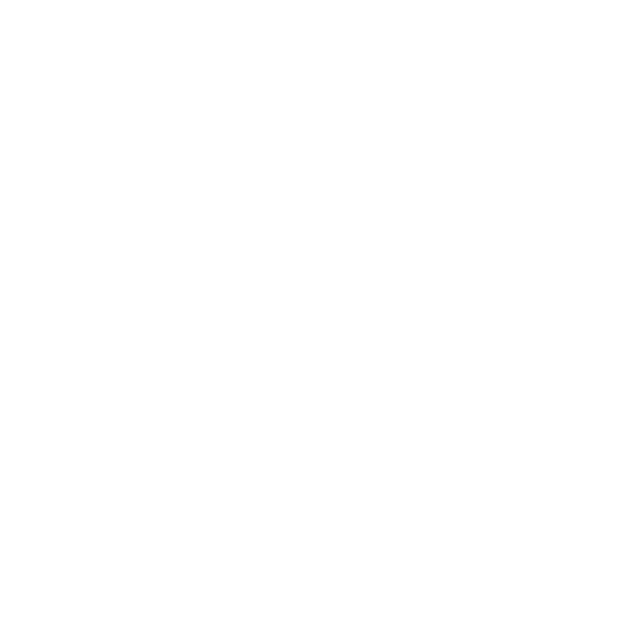
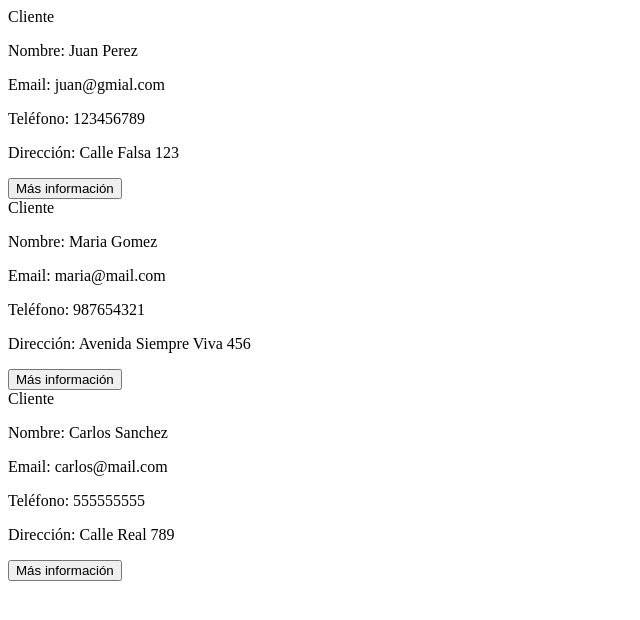
Before and after one commit to valenan/pv_tp_final_grupo2, a React (Vite) app: page / in a window 1280 px wide. Shown: the top 620 px of the page, without its empty margins (0-640 px from the left). Built offline with nearby package versions, Linux system fonts and the light colour scheme.

Commit message:
Correccion de errores, prueba de funcionamiento - Angulo

```diff
--- a/package.json
+++ b/package.json
@@ -10,7 +10,9 @@
     "preview": "vite preview"
   },
   "dependencies": {
+    "bootstrap": "^5.3.8",
     "react": "^19.2.6",
+    "react-bootstrap": "^2.10.10",
     "react-dom": "^19.2.6"
   },
   "devDependencies": {
--- a/src/App.jsx
+++ b/src/App.jsx
@@ -1,6 +1,10 @@
-
+import ListaClientes from './views/ListaClientes';
 function App() {
-
+  return (
+    <div>
+      <ListaClientes />
+    </div>
+  );
 }
 
 export default App
--- a/src/components/ClienteCard.jsx
+++ b/src/components/ClienteCard.jsx
@@ -1,12 +1,24 @@
 import Card from 'react-bootstrap/Card';
 import Button from 'react-bootstrap/Button';
+import DetalleClientes from '../views/DetalleClientes';
 
-function ClienteCard (){
+function ClienteCard({ cliente }) {
+    const { nombre, apellido, email, telefono, direccion } = cliente;
 
+    return (
+        <Card className="mb-3">
+            <Card.Body>
+                <Card.Title>Cliente</Card.Title>
+                <Card.Text>
+                    Nombre: {nombre} {apellido}
+                </Card.Text>
+                <Card.Text>Email: {email}</Card.Text>
+                <Card.Text>Teléfono: {telefono}</Card.Text>
+                <Card.Text>Dirección: {direccion}</Card.Text>
+                <Button variant="primary">Más información</Button>
+            </Card.Body>
+        </Card>
+    );
+}
 
-    <Card>
-        <Card.Title>Cliente</Card.Title>
-
-
-    </Card>
-}
+export default ClienteCard;
--- a/src/services/clientesService.js
+++ b/src/services/clientesService.js
@@ -1,20 +1,25 @@
-    const clientes = [{
+const clientesService = () => {
+    const clientes = [
+        {
             id: 1,
-        nombre: 'Juan Perez',
+            nombre: 'Juan',
+            apellido: 'Perez',
             email: 'juan@gmial.com',
             telefono: '123456789',
             direccion: 'Calle Falsa 123'
         },
         {
             id: 2,
-        nombre: 'Maria Gomez',
+            nombre: 'Maria',
+            apellido: 'Gomez',
             email: 'maria@mail.com',
             telefono: '987654321',
             direccion: 'Avenida Siempre Viva 456'
         },
         {
             id: 3,
-        nombre: 'Carlos Sanchez',
+            nombre: 'Carlos',
+            apellido: 'Sanchez',
             email: 'carlos@mail.com',
             telefono: '555555555',
             direccion: 'Calle Real 789'
@@ -23,6 +28,11 @@
 
     const getClientes = () => {
         return [...clientes];
-}
+    };
 
-export { getClientes };
+    return {
+        getClientes,
+    };
+};
+
+export default clientesService;
--- /dev/null
+++ b/src/views/DetalleClientes.jsx
@@ -0,0 +1,5 @@
+function DetalleClientes() {
+
+}
+
+export default DetalleClientes;
--- a/src/views/ListaClientes.jsx
+++ b/src/views/ListaClientes.jsx
@@ -1,9 +1,9 @@
-import getClientes from '../services/clientesService';
+import clientesService from '../services/clientesService';
 import ClienteCard from '../components/ClienteCard';
 
 function ListaClientes() {
 
-    const clientes = getClientes();
+    const clientes = clientesService().getClientes();
 
 return (
     <div>
```
Also changed, not shown: 1 other file (tests, documents, lock files or other folders). Lines whose indentation alone changed are shown as unchanged.
